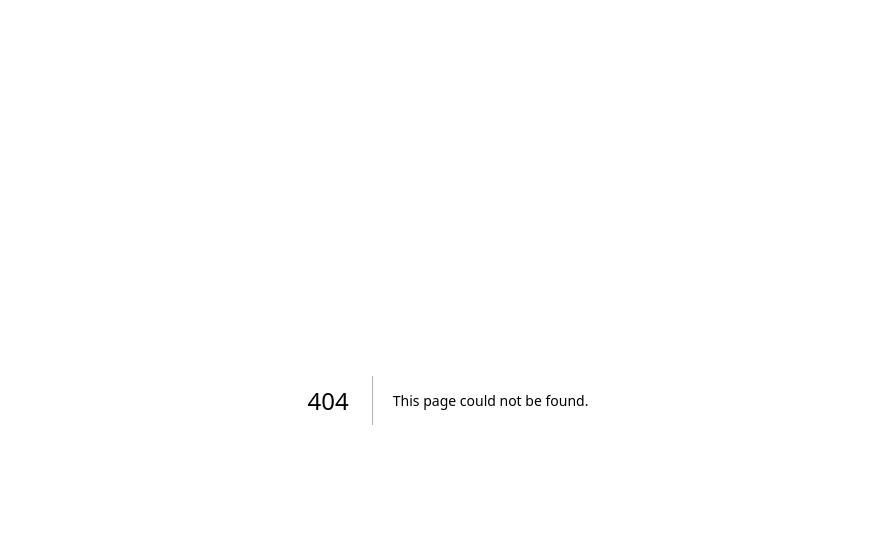
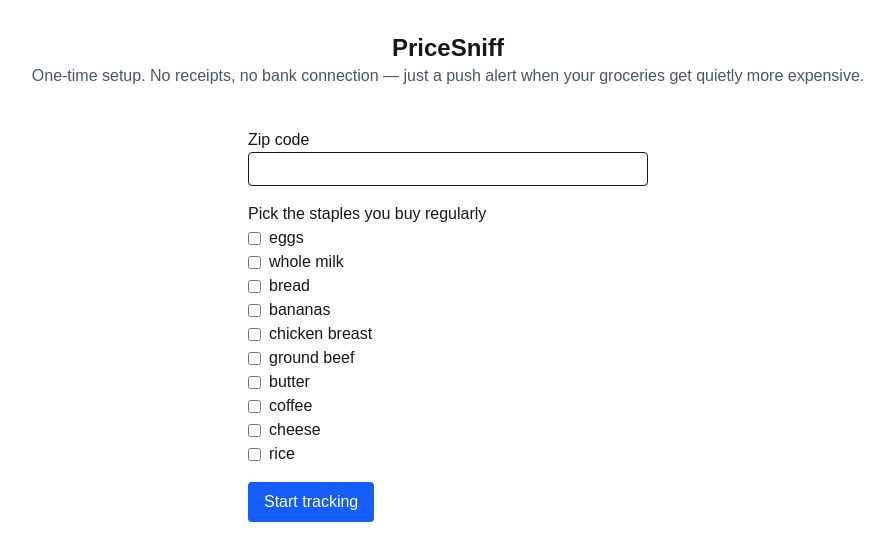
Before and after one commit to griffmak/pricesniff, a Next.js app: page /onboarding in a window 1280 px wide. Before the commit this address had no page. Shown: the top 560 px of the page, without its empty margins (192-1083 px from the left). Built offline with nearby package versions, Linux system fonts and the light colour scheme.

Commit message:
feat: add onboarding page with zip/staples form and push subscription

```diff
--- /dev/null
+++ b/app/onboarding/StapleForm.tsx
@@ -0,0 +1,103 @@
+"use client";
+
+import { useState } from "react";
+
+const COMMON_STAPLES = [
+  "eggs", "whole milk", "bread", "bananas", "chicken breast",
+  "ground beef", "butter", "coffee", "cheese", "rice",
+];
+
+function urlBase64ToUint8Array(base64String: string) {
+  const padding = "=".repeat((4 - (base64String.length % 4)) % 4);
+  const base64 = (base64String + padding).replace(/-/g, "+").replace(/_/g, "/");
+  const rawData = atob(base64);
+  return Uint8Array.from([...rawData].map((c) => c.charCodeAt(0)));
+}
+
+export default function StapleForm() {
+  const [zipCode, setZipCode] = useState("");
+  const [selected, setSelected] = useState<string[]>([]);
+  const [status, setStatus] = useState<"idle" | "submitting" | "done" | "error">("idle");
+  const [errorMessage, setErrorMessage] = useState("");
+
+  async function handleSubmit(e: React.FormEvent) {
+    e.preventDefault();
+    setStatus("submitting");
+    setErrorMessage("");
+
+    try {
+      const registration = await navigator.serviceWorker.register("/sw.js");
+      const permission = await Notification.requestPermission();
+      if (permission !== "granted") {
+        setStatus("error");
+        setErrorMessage("Notification permission was denied.");
+        return;
+      }
+
+      const pushSubscription = await registration.pushManager.subscribe({
+        userVisibleOnly: true,
+        applicationServerKey: urlBase64ToUint8Array(
+          process.env.NEXT_PUBLIC_VAPID_PUBLIC_KEY!
+        ),
+      });
+
+      const res = await fetch("/api/push/subscribe", {
+        method: "POST",
+        headers: { "Content-Type": "application/json" },
+        body: JSON.stringify({ zipCode, staples: selected, pushSubscription }),
+      });
+
+      if (!res.ok) {
+        const body = await res.json().catch(() => ({}));
+        setErrorMessage(body.error || `Request failed (${res.status})`);
+        setStatus("error");
+        return;
+      }
+
+      setStatus("done");
+    } catch (err) {
+      setErrorMessage(err instanceof Error ? err.message : "Unknown error");
+      setStatus("error");
+    }
+  }
+
+  return (
+    <form onSubmit={handleSubmit} className="max-w-md mx-auto p-6 space-y-4">
+      <label className="block">
+        Zip code
+        <input
+          value={zipCode}
+          onChange={(e) => setZipCode(e.target.value)}
+          className="border rounded px-2 py-1 w-full"
+          required
+        />
+      </label>
+      <fieldset>
+        <legend>Pick the staples you buy regularly</legend>
+        {COMMON_STAPLES.map((item) => (
+          <label key={item} className="flex items-center gap-2">
+            <input
+              type="checkbox"
+              checked={selected.includes(item)}
+              onChange={(e) =>
+                setSelected((prev) =>
+                  e.target.checked ? [...prev, item] : prev.filter((s) => s !== item)
+                )
+              }
+            />
+            {item}
+          </label>
+        ))}
+      </fieldset>
+      <button
+        type="submit"
+        disabled={status === "submitting" || selected.length === 0}
+        className="bg-blue-600 text-white px-4 py-2 rounded"
+      >
+        Start tracking
+      </button>
+      {status === "done" && <p>You&apos;re set — PriceSniff will alert you when a price jumps.</p>}
+      {status === "error" && <p>Something went wrong{errorMessage ? `: ${errorMessage}` : "."}</p>}
+    </form>
+  );
+}
--- /dev/null
+++ b/app/onboarding/page.tsx
@@ -0,0 +1,14 @@
+import StapleForm from "./StapleForm";
+
+export default function OnboardingPage() {
+  return (
+    <main>
+      <h1 className="text-2xl font-bold text-center mt-8">PriceSniff</h1>
+      <p className="text-center text-gray-600 mb-4">
+        One-time setup. No receipts, no bank connection — just a push alert
+        when your groceries get quietly more expensive.
+      </p>
+      <StapleForm />
+    </main>
+  );
+}
```
